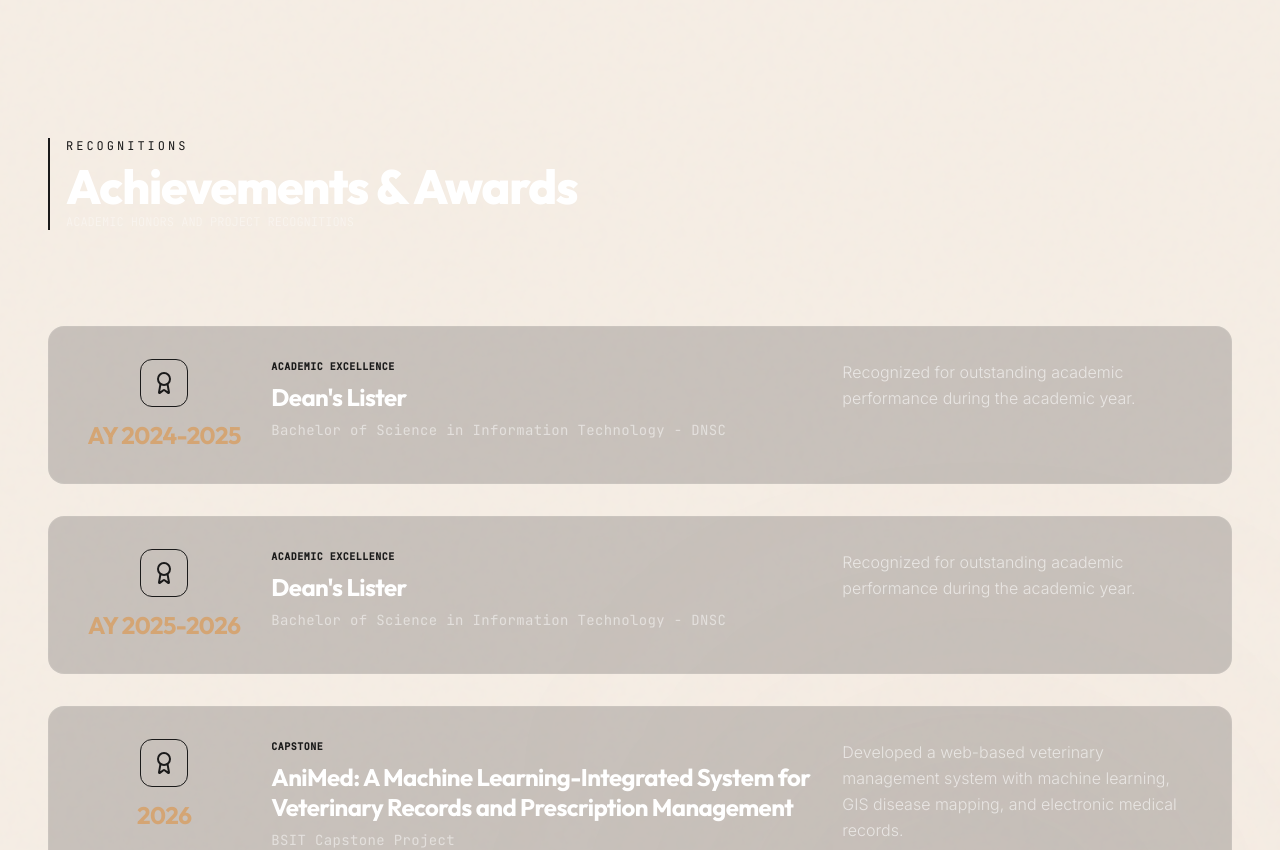
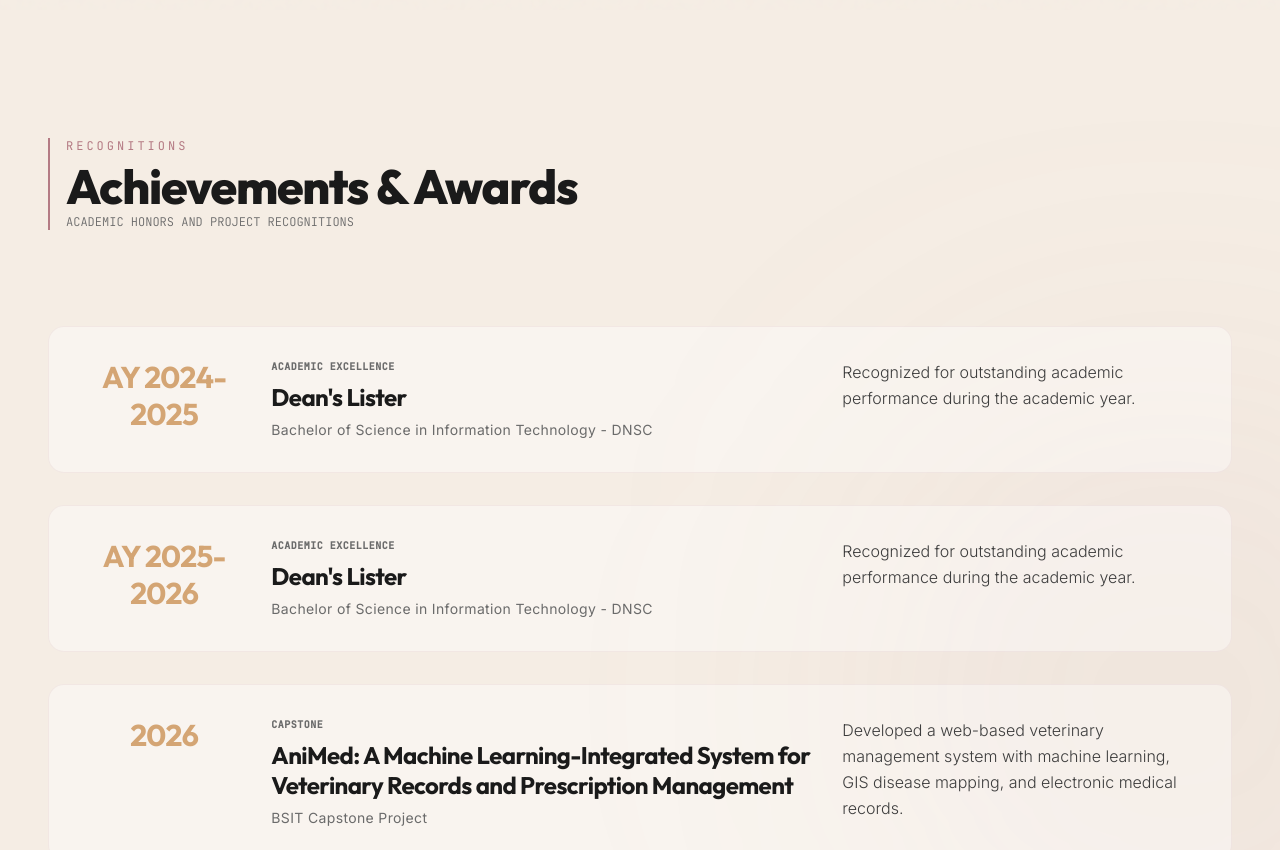
Before and after one commit to kevincaidic/alexa, a React (Vite) app: page / in a window 1280 px wide. Shown: the part 6000-6850 px from the top of the page. Built offline with nearby package versions, Linux system fonts and the light colour scheme.

Commit message:
new bg color

```diff
--- a/src/components/RecognitionsSection.tsx
+++ b/src/components/RecognitionsSection.tsx
@@ -4,9 +4,9 @@ import { RECOGNITIONS } from "../data";
 
 export default function RecognitionsSection() {
   return (
-    <section className="relative py-24 md:py-32 px-6 md:px-12 bg-charcoal-pure overflow-hidden" id="recognitions">
+    <section className="relative py-24 md:py-32 px-6 md:px-12 bg-[#F5EDE4] overflow-hidden" id="recognitions">
       {/* Decorative gradient glowing spot */}
-      <div className="absolute top-1/3 right-[-15%] w-[600px] h-[600px] bg-accent-purple/[0.03] rounded-full blur-[140px] pointer-events-none" />
+      <div className="absolute top-1/3 right-[-15%] w-[600px] h-[600px] bg-[#B47B84]/[0.08] rounded-full blur-[140px] pointer-events-none" />
 
       {/* Scroll reveal wrapper */}
       <motion.div
@@ -18,12 +18,12 @@ export default function RecognitionsSection() {
       >
         {/* Styled Section Header */}
         <div className="mb-16 md:mb-24" id="recognitions-header">
-          <div className="flex border-l-2 border-accent-teal pl-4 flex-col">
-            <span className="font-mono text-xs text-accent-teal uppercase tracking-[0.25em] mb-2">RECOGNITIONS</span>
-            <h2 className="font-display font-extrabold text-3xl md:text-5xl text-white tracking-tight">
+          <div className="flex border-l-2 border-[#B47B84] pl-4 flex-col">
+            <span className="font-mono text-xs text-[#B47B84] uppercase tracking-[0.25em] mb-2">RECOGNITIONS</span>
+            <h2 className="font-display font-extrabold text-3xl md:text-5xl text-[#1A1A1A] tracking-tight">
               Achievements & Awards
             </h2>
-            <p className="text-white/40 text-xs font-mono font-light mt-1">ACADEMIC HONORS AND PROJECT RECOGNITIONS</p>
+            <p className="text-[#6B6B6B] text-xs font-mono font-light mt-1">ACADEMIC HONORS AND PROJECT RECOGNITIONS</p>
           </div>
         </div>
 
@@ -36,19 +36,16 @@ export default function RecognitionsSection() {
               viewport={{ once: true, margin: "-50px" }}
               transition={{ duration: 0.6, delay: index * 0.1 }}
               key={rec.id}
-              className="group relative bg-[#15171B]/20 hover:bg-[#15171B]/55 border border-white/5 hover:border-accent-teal/30 rounded-2xl transition-all duration-300 overflow-hidden"
+              className="group relative bg-white/40 hover:bg-white/60 border border-[#B47B84]/10 hover:border-[#B47B84]/30 rounded-2xl transition-all duration-300 overflow-hidden"
               id={`recognition-${rec.id}`}
             >
               {/* Grid layout */}
               <div className="grid grid-cols-1 lg:grid-cols-12 gap-6 p-6 md:p-8 items-start">
 
-                {/* Left Column: Period with decorative styling */}
+                {/* Left Column: Period - Gold/Orange color like in your image */}
                 <div className="lg:col-span-2 flex items-start justify-start lg:justify-center">
-                  <div className="text-center">
-                    <div className="inline-flex items-center justify-center w-12 h-12 rounded-xl bg-gradient-to-br from-accent-teal/20 to-accent-purple/20 border border-accent-teal/30 mb-3 group-hover:scale-110 transition-transform duration-300">
-                      <Award className="w-6 h-6 text-accent-teal" />
-                    </div>
-                    <p className="font-display font-bold text-xl md:text-2xl text-[#D4A574] tracking-tight">
+                  <div className="text-left lg:text-center">
+                    <p className="font-display font-bold text-2xl md:text-3xl text-[#D4A574] tracking-tight leading-tight">
                       {rec.period}
                     </p>
                   </div>
@@ -56,22 +53,22 @@ export default function RecognitionsSection() {
 
                 {/* Middle Column: Title and Institution */}
                 <div className="lg:col-span-6 space-y-2">
-                  <span className="font-mono text-[10px] text-accent-teal font-semibold tracking-wider uppercase block">
+                  <span className="font-mono text-[10px] text-[#6B6B6B] font-semibold tracking-wider uppercase block">
                     {rec.category}
                   </span>
 
-                  <h3 className="font-display font-bold text-xl md:text-2xl text-white tracking-tight leading-tight group-hover:text-accent-teal transition-colors">
+                  <h3 className="font-display font-bold text-xl md:text-2xl text-[#1A1A1A] tracking-tight leading-tight group-hover:text-[#B47B84] transition-colors">
                     {rec.title}
                   </h3>
 
-                  <p className="text-white/50 font-mono text-sm tracking-wide">
+                  <p className="text-[#6B6B6B] text-sm tracking-wide">
                     {rec.institution}
                   </p>
                 </div>
 
                 {/* Right Column: Description */}
                 <div className="lg:col-span-4">
-                  <p className="text-white/60 text-sm md:text-base leading-relaxed font-sans font-light">
+                  <p className="text-[#3D3D3D] text-sm md:text-base leading-relaxed font-sans font-light">
                     {rec.description}
                   </p>
                 </div>
@@ -79,7 +76,7 @@ export default function RecognitionsSection() {
               </div>
 
               {/* Decorative accent line on hover */}
-              <div className="absolute bottom-0 left-0 right-0 h-[2px] bg-gradient-to-r from-transparent via-accent-teal to-transparent opacity-0 group-hover:opacity-100 transition-opacity duration-500" />
+              <div className="absolute bottom-0 left-0 right-0 h-[2px] bg-gradient-to-r from-transparent via-[#B47B84] to-transparent opacity-0 group-hover:opacity-100 transition-opacity duration-500" />
             </motion.div>
           ))}
         </div>
```
